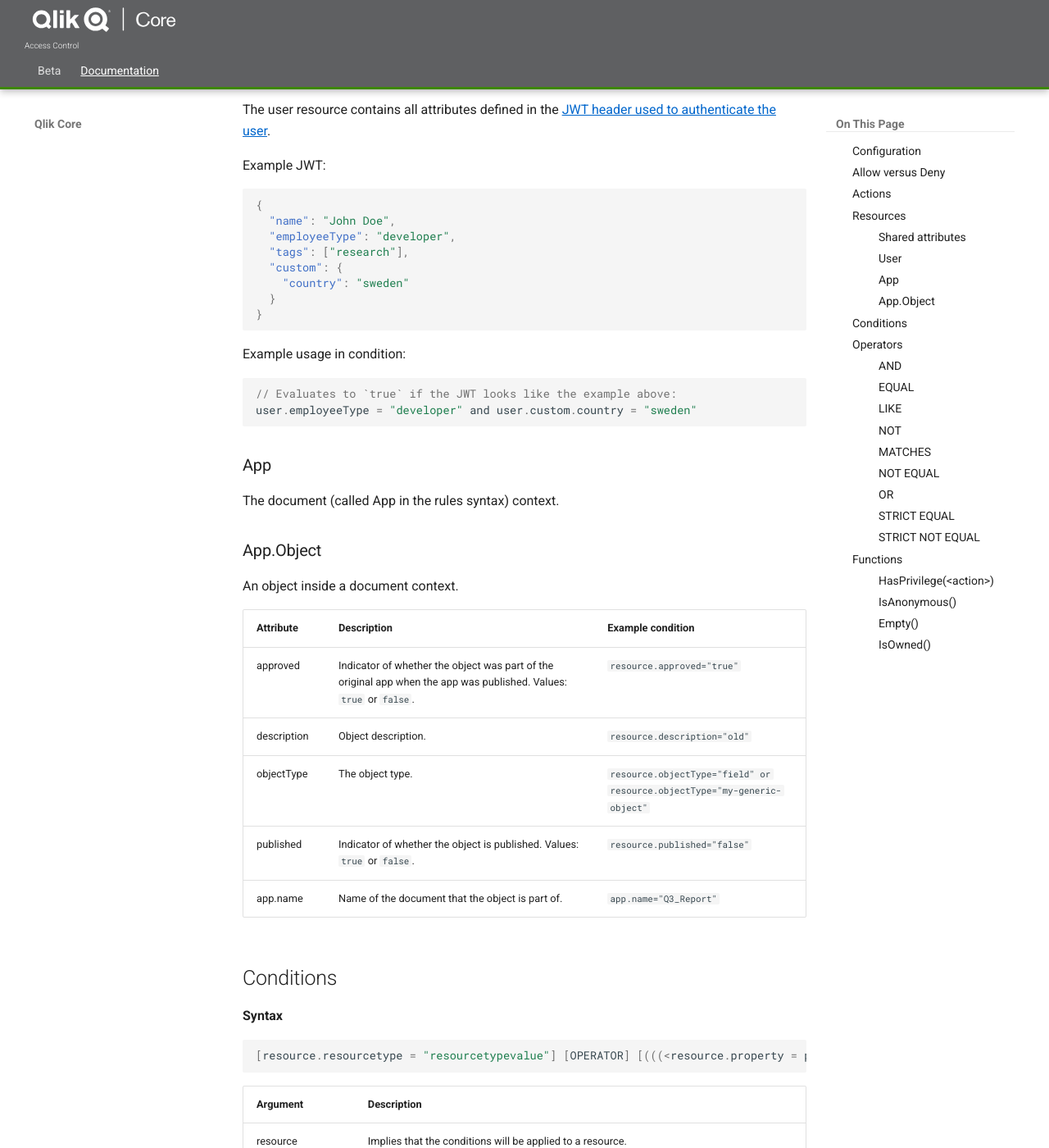
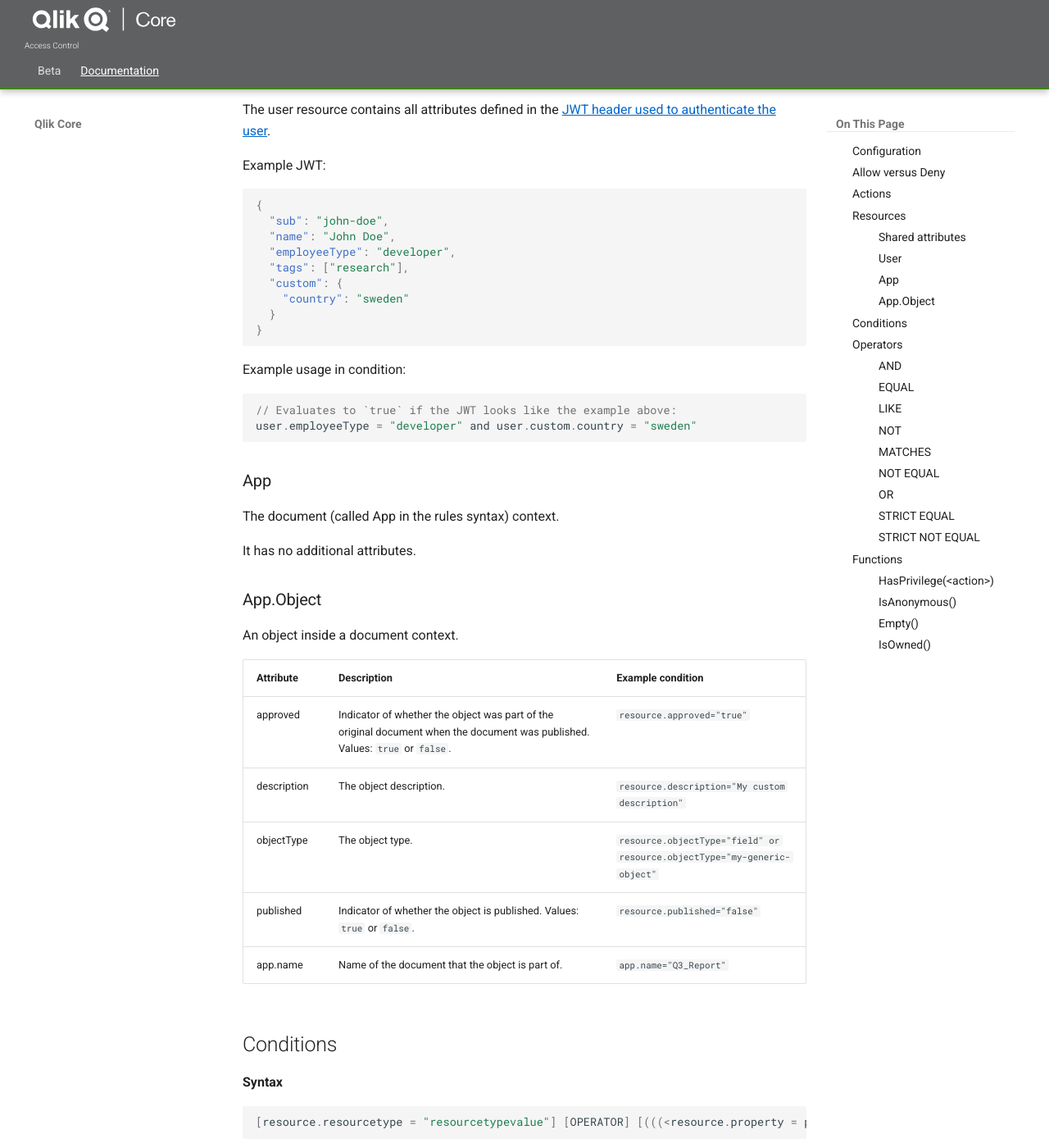
Before and after one commit to qlik-oss/core-website, an MkDocs documentation site: the page built from docs/documentation/apis/access-control.md, in a window 1280 px wide and 1400 px high, scrolled down 1837 px. Shown: the whole window at 82% size. Built offline with MkDocs 1.6.1 and Material for MkDocs 9.7.7, drawn with Linux system fonts in a browser that asks for light colours; comment, search, counter and statistics services are not loaded; old or Windows-style settings are respelled for this version of MkDocs; some of the changed text lies outside the part shown.

`````diff
--- a/docs/documentation/apis/access-control.md
+++ b/docs/documentation/apis/access-control.md
@@ -40,8 +40,8 @@
 Read         | Read resource.
 Update       | Update resource.
 Delete       | Delete resource.
-Export       | Export an app from Qlik Sense Enterprise into a qvf file.
-Publish      | Publish a resource to a stream.
+Export       | Export a document.
+Publish      | Publish a resource.
 Change owner | Change the owner of a resource.
 Change role  | Change user role.
 Export data  | Export data from an object.
@@ -66,6 +66,7 @@
 
 ```json
 {
+  "sub": "john-doe",
   "name": "John Doe",
   "employeeType": "developer",
   "tags": ["research"],
@@ -86,14 +87,16 @@
 
 The document (called App in the rules syntax) context.
 
+It has no additional attributes.
+
 ### App.Object
 
 An object inside a document context.
 
 Attribute | Description | Example condition
 --------- | ----------- | -----------------
-approved | Indicator of whether the object was part of the original app when the app was published. Values: `true` or `false`. | `resource.approved="true"`
-description | Object description. | `resource.description="old"`
+approved | Indicator of whether the object was part of the original document when the document was published. Values: `true` or `false`. | `resource.approved="true"`
+description | The object description. | `resource.description="My custom description"`
 objectType | The object type. | `resource.objectType="field" or resource.objectType="my-generic-object"`
 published | Indicator of whether the object is published. Values: `true` or `false`. | `resource.published="false"`
 app.name | Name of the document that the object is part of. | `app.name="Q3_Report"`
@@ -120,6 +123,15 @@
 However, it is recommended that you are consistent in the order in which you define
 resources and conditions as this simplifies troubleshooting. When using multiple conditions,
 you can group two conditions by wrapping them in parentheses.
+
+**Example**
+
+```c
+// If the resource is of any type,
+// and the user is a developer,
+// then allow all actions:
+resource.resourcetype = "*" and user.employeeType = "developer" and resource.actions = "*"
+```
 
 ## Operators
 
@@ -236,7 +248,7 @@
 resource.name matches ".*yAp.*"
 
 // Evaluates to `true` if the access request resource filter starts with
-// "myresource" and ends with "_<four digits>":
+// "myresource_" and ends with "<four digits>":
 resource.resourcefilter matches "myresource_\\d{4}"
 ```
 
@@ -256,7 +268,7 @@
 Given that `org` is `"uk"` in the access request.
 
 ```c
-// Evaluates to False because the operator is case insensitive:
+// Evaluates to `false` because the operator is case insensitive:
 resource.org != "UK"
 
 // Evalues to `true`:
@@ -332,7 +344,7 @@
 // Evaluates to `true` because the operator is case sensitive:
 resource.org !== "United States"
 
-// Evaluates to False:
+// Evaluates to `false`:
 resource.org !== "united states"
 ```
 
@@ -407,4 +419,4 @@
 // Evaluates to `true` if the resource is owned by the user
 // being evaluated:
 resource.IsOwned() and resource.owner = user
-````
+```
`````
Also changed, not shown: other parts of docs/documentation/apis/access-control.md (+1 -1 lines), 3 other files.
